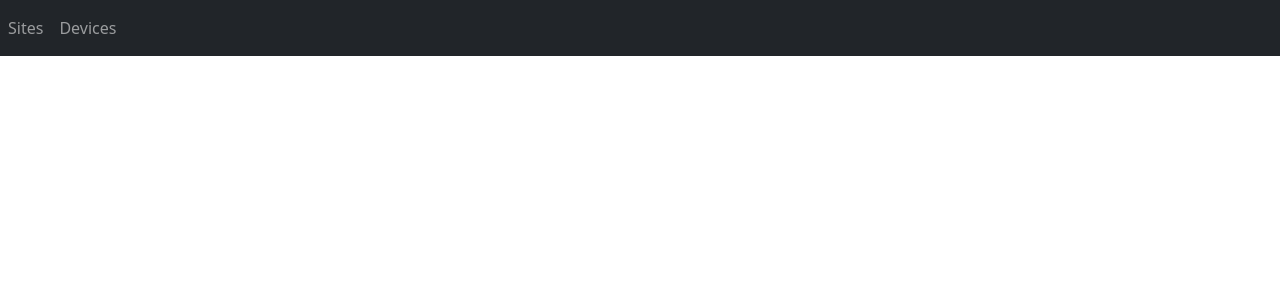
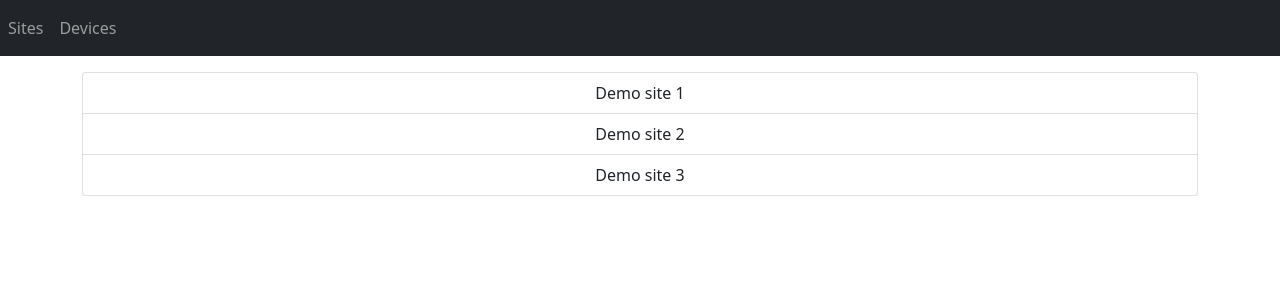
Before and after one commit to kattprinsen/CRUD-react, a React (Create React App) app: page / in a window 1280 px wide. Shown: the top 300 px of the page. Built offline with nearby package versions, Linux system fonts and the light colour scheme; data requests are answered from the project's data file.

Commit message:
Now shows the sites, partial commit since it works here

```diff
--- a/src/App.js
+++ b/src/App.js
@@ -5,7 +5,7 @@ import { Switch, Route, Link } from 'react-router-dom';
 import 'bootstrap/dist/css/bootstrap.min.css';
 
 import { Devices } from './components/Devices';
-import { Sites } from './components/Sites';
+import  Sites  from './components/Sites';
 import { Users } from './components/Users';
 
 function App() {
--- a/src/components/Sites.js
+++ b/src/components/Sites.js
@@ -0,0 +1,40 @@
+import React, { useState, useEffect } from 'react';
+import ApiService from '../services/ApiService';
+
+const ShowSites = () => {
+
+  const [sites, setSites] = useState([]);
+  const [clicked, clickedSite] = useState(null);
+
+  useEffect(() => {
+    getSites();
+  }, []);
+
+  const getSites = () => {
+    ApiService.getAllSites()
+      .then(response => {
+        setSites(response.data);
+        console.log(response.data);
+      });
+  }
+
+  const setActiveSite = (id) => {
+    console.log(id);
+    clickedSite(id);
+  }
+
+  return(
+    <div className="sites">
+      <ul className="list-group">
+        {sites.map((site, index) =>(
+          <li className="list-group-item" onClick={() => setActiveSite(site)} key={index}>
+            {site.title}
+          </li>
+        ))}
+      </ul>
+    </div>
+  );
+
+};
+
+export default ShowSites;
--- a/src/services/ApiService.js
+++ b/src/services/ApiService.js
@@ -6,7 +6,7 @@ const getAllSites = () => {
 };
 
 //Get site based on site_id
-const getSite = () => {
+const getSite = id => {
   return http.get(`/sites/${id}`);
 };
 
@@ -16,7 +16,7 @@ const getDevices = () => {
 };
 
 //Get device on site_id
-const getDevice => () => {
+const getDevice = id => {
   return http.get(`/devices/${id}`);
 };
 
```
